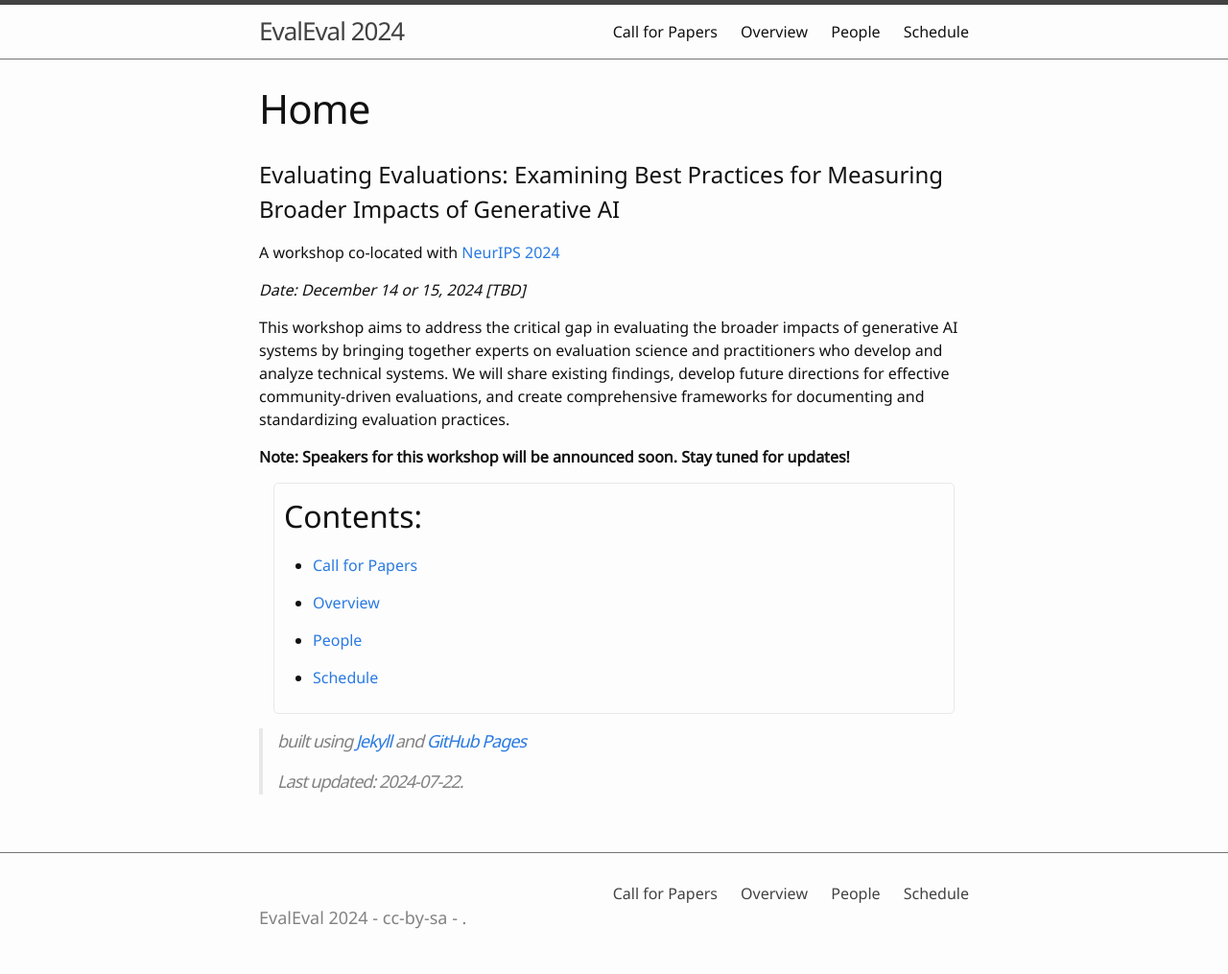
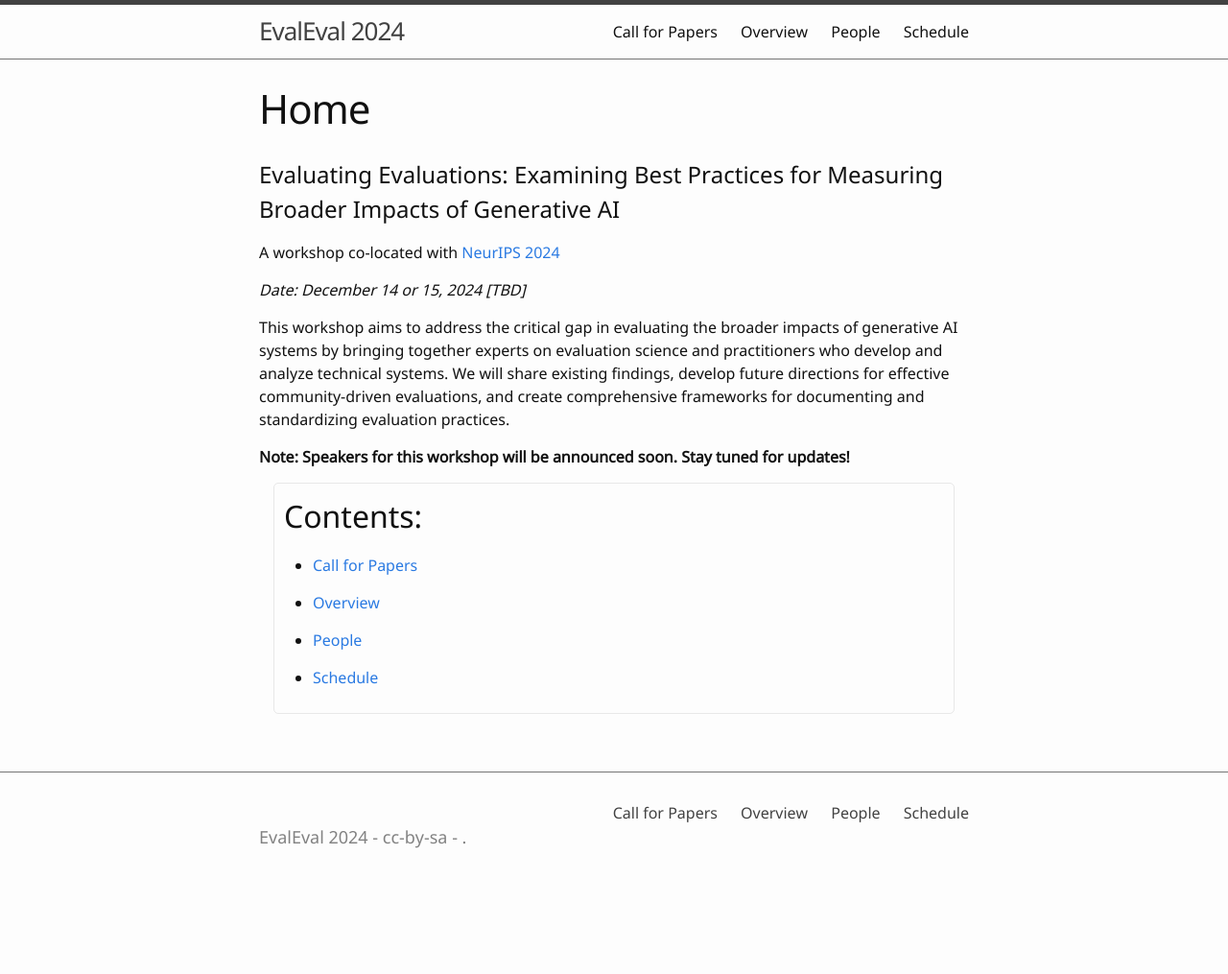
Before and after one commit to aaai-fidu-lab/aaai-fidu-lab.github.io, a Jekyll site: the page built from index.md, in a window 1280 px wide. Shown: the whole page at 96% size. Built offline with Jekyll 4.4.1, drawn with Linux system fonts in a browser that asks for light colours; our own code applies the rules of GitHub Pages for plain Markdown files; after the commit the page ends 931 px from its top, so only the background shows below that.

Commit message:
Update index.md

```diff
--- a/index.md
+++ b/index.md
@@ -23,7 +23,3 @@ This workshop aims to address the critical gap in evaluating the broader impacts
 {% if lesson.nav == true %}- [{{ lesson.title }}]({{ lesson.url | relative_url }}){% endif %}
 {% endfor %}
 </div>
-
-> built using [Jekyll](https://jekyllrb.com/) and [GitHub Pages](https://pages.github.com/)
->
-> Last updated: {{ site.time | date: "%Y-%m-%d" }}.
```
